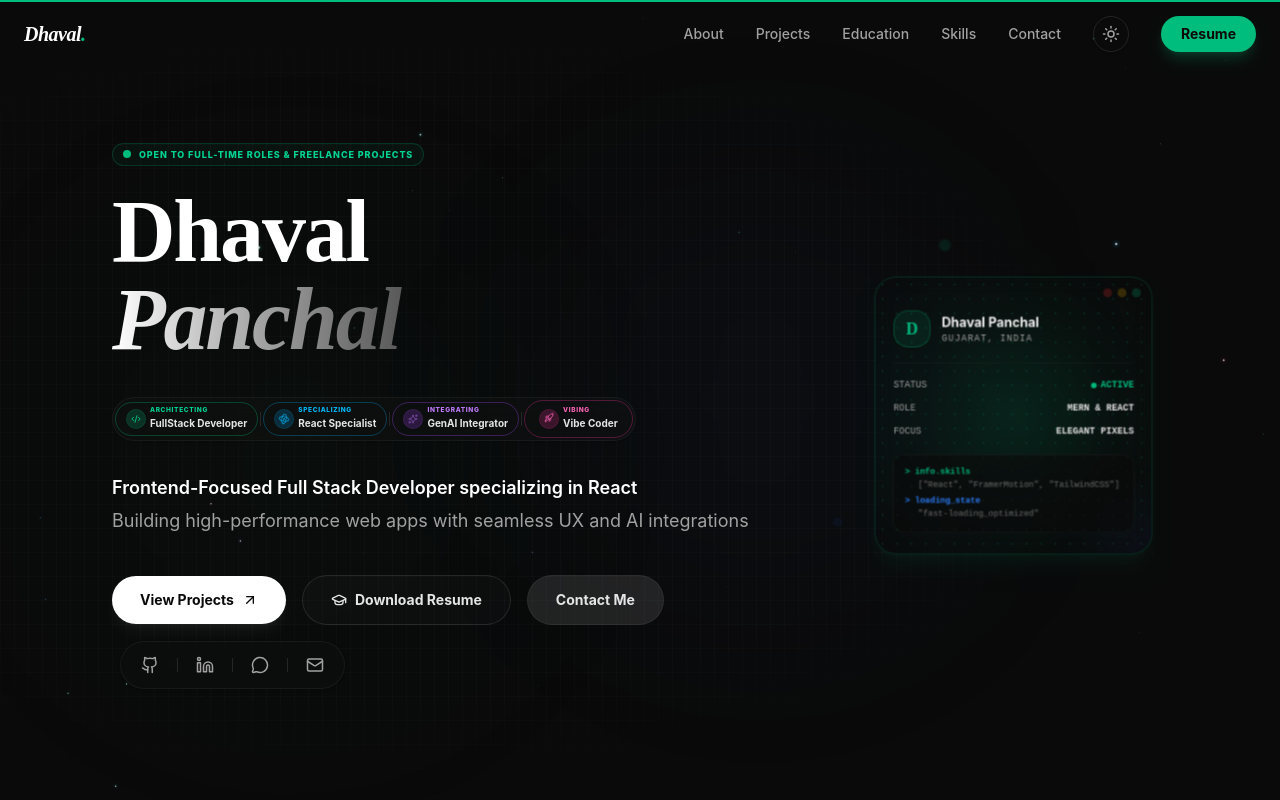
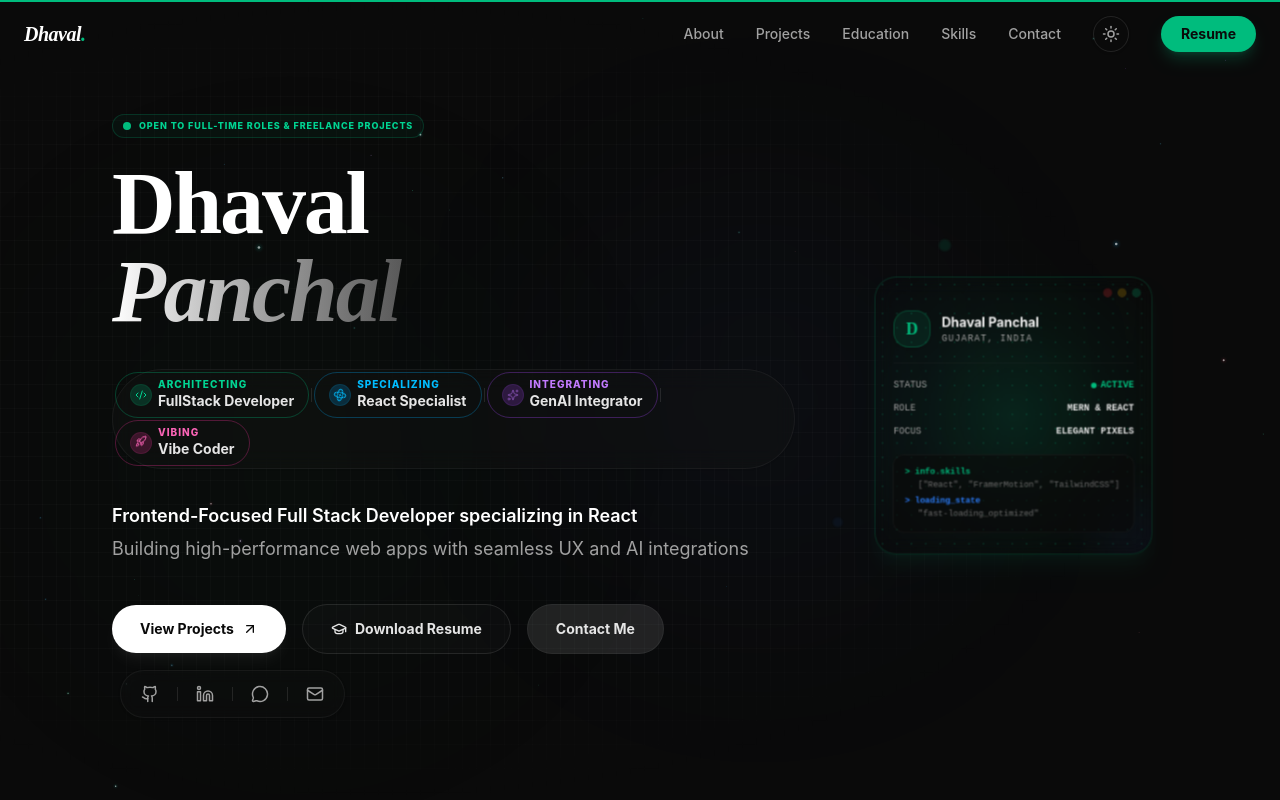
Before and after one commit to Wrap15/My-Portfolio, a React (Vite) app: page / in a window 1280 px wide. Shown: the top 800 px of the page. Built offline with nearby package versions, Linux system fonts and the light colour scheme.

Commit message:
style: refine icon and spacing for skill badges
Adjust padding, icon size, and label spacing to improve visual consistency and readability of the skill showcase components.

```diff
--- a/src/App.tsx
+++ b/src/App.tsx
@@ -377,14 +377,14 @@ const Hero = () => {
                     backgroundColor: "rgba(16, 185, 129, 0.08)",
                     borderColor: "rgba(16, 185, 129, 0.25)"
                   }}
-                  className="flex items-center gap-2 sm:gap-1 px-3 py-1.5 sm:px-2 sm:py-0.5 md:px-2.5 md:py-1 rounded-xl sm:rounded-full border border-emerald-500/20 dark:border-emerald-500/30 bg-emerald-500/8 dark:bg-emerald-500/12 sm:border-transparent sm:bg-transparent sm:dark:bg-transparent transition-colors cursor-default"
+                  className="flex items-center gap-2 sm:gap-1.5 px-3 py-2 sm:px-3 sm:py-1 md:px-3.5 md:py-1.5 rounded-xl sm:rounded-full border border-emerald-500/20 dark:border-emerald-500/30 bg-emerald-500/8 dark:bg-emerald-500/12 sm:border-transparent sm:bg-transparent sm:dark:bg-transparent transition-colors cursor-default"
                 >
-                  <div className="w-4 h-4 sm:w-4 sm:h-4 md:w-5 md:h-5 rounded-full bg-emerald-500/10 dark:bg-emerald-500/20 text-emerald-600 dark:text-emerald-400 flex items-center justify-center shrink-0 border border-emerald-500/10">
-                    <Code2 className="size-[8px] sm:size-[8.5px] md:size-[10px]" />
+                  <div className="w-5 h-5 sm:w-5 sm:h-5 md:w-5.5 md:h-5.5 rounded-full bg-emerald-500/10 dark:bg-emerald-500/20 text-emerald-600 dark:text-emerald-400 flex items-center justify-center shrink-0 border border-emerald-500/10">
+                    <Code2 className="size-[10px] sm:size-[11px] md:size-[12px]" />
                   </div>
                   <div className="text-left">
-                    <p className="text-[4px] sm:text-[5.5px] md:text-[6.5px] text-emerald-500 dark:text-emerald-400 font-extrabold uppercase tracking-widest leading-none mb-0.5">Architecting</p>
-                    <p className="text-[8.5px] sm:text-[9.5px] md:text-[10px] font-bold text-neutral-800 dark:text-neutral-200 whitespace-nowrap">FullStack Developer</p>
+                    <p className="text-[8px] sm:text-[9px] md:text-[10px] text-emerald-500 dark:text-emerald-400 font-extrabold uppercase tracking-widest leading-none mb-0.5">Architecting</p>
+                    <p className="text-xs sm:text-xs md:text-sm font-bold text-neutral-800 dark:text-neutral-200 whitespace-nowrap">FullStack Developer</p>
                   </div>
                 </motion.div>
 
@@ -398,14 +398,14 @@ const Hero = () => {
                     backgroundColor: "rgba(14, 165, 233, 0.08)",
                     borderColor: "rgba(14, 165, 233, 0.25)"
                   }}
-                  className="flex items-center gap-2 sm:gap-1 px-3 py-1.5 sm:px-2 sm:py-0.5 md:px-2.5 md:py-1 rounded-xl sm:rounded-full border border-sky-500/20 dark:border-sky-500/30 bg-sky-500/8 dark:bg-sky-500/12 sm:border-transparent sm:bg-transparent sm:dark:bg-transparent transition-colors cursor-default"
+                  className="flex items-center gap-2 sm:gap-1.5 px-3 py-2 sm:px-3 sm:py-1 md:px-3.5 md:py-1.5 rounded-xl sm:rounded-full border border-sky-500/20 dark:border-sky-500/30 bg-sky-500/8 dark:bg-sky-500/12 sm:border-transparent sm:bg-transparent sm:dark:bg-transparent transition-colors cursor-default"
                 >
-                  <div className="w-4 h-4 sm:w-4 sm:h-4 md:w-5 md:h-5 rounded-full bg-sky-500/10 dark:bg-sky-500/20 text-sky-600 dark:text-sky-400 flex items-center justify-center shrink-0 border border-sky-500/10">
-                    <Atom className="size-[8px] sm:size-[8.5px] md:size-[10px] animate-[spin_6s_linear_infinite]" />
+                  <div className="w-5 h-5 sm:w-5 sm:h-5 md:w-5.5 md:h-5.5 rounded-full bg-sky-500/10 dark:bg-sky-500/20 text-sky-600 dark:text-sky-400 flex items-center justify-center shrink-0 border border-sky-500/10">
+                    <Atom className="size-[10px] sm:size-[11px] md:size-[12px] animate-[spin_6s_linear_infinite]" />
                   </div>
                   <div className="text-left">
-                    <p className="text-[4px] sm:text-[5.5px] md:text-[6.5px] text-sky-500 dark:text-sky-400 font-extrabold uppercase tracking-widest leading-none mb-0.5">Specializing</p>
-                    <p className="text-[8.5px] sm:text-[9.5px] md:text-[10px] font-bold text-neutral-800 dark:text-neutral-200 whitespace-nowrap">React Specialist</p>
+                    <p className="text-[8px] sm:text-[9px] md:text-[10px] text-sky-500 dark:text-sky-400 font-extrabold uppercase tracking-widest leading-none mb-0.5">Specializing</p>
+                    <p className="text-xs sm:text-xs md:text-sm font-bold text-neutral-800 dark:text-neutral-200 whitespace-nowrap">React Specialist</p>
                   </div>
                 </motion.div>
 
@@ -419,14 +419,14 @@ const Hero = () => {
                     backgroundColor: "rgba(168, 85, 247, 0.08)",
                     borderColor: "rgba(168, 85, 247, 0.25)"
                   }}
-                  className="flex items-center gap-2 sm:gap-1 px-3 py-1.5 sm:px-2 sm:py-0.5 md:px-2.5 md:py-1 rounded-xl sm:rounded-full border border-purple-500/20 dark:border-purple-500/30 bg-purple-500/8 dark:bg-purple-500/12 sm:border-transparent sm:bg-transparent sm:dark:bg-transparent transition-colors cursor-default"
+                  className="flex items-center gap-2 sm:gap-1.5 px-3 py-2 sm:px-3 sm:py-1 md:px-3.5 md:py-1.5 rounded-xl sm:rounded-full border border-purple-500/20 dark:border-purple-500/30 bg-purple-500/8 dark:bg-purple-500/12 sm:border-transparent sm:bg-transparent sm:dark:bg-transparent transition-colors cursor-default"
                 >
-                  <div className="w-4 h-4 sm:w-4 sm:h-4 md:w-5 md:h-5 rounded-full bg-purple-500/10 dark:bg-purple-500/20 text-purple-600 dark:text-purple-400 flex items-center justify-center shrink-0 border border-purple-500/10">
-                    <Sparkles className="size-[8px] sm:size-[8.5px] md:size-[10px] animate-pulse" />
+                  <div className="w-5 h-5 sm:w-5 sm:h-5 md:w-5.5 md:h-5.5 rounded-full bg-purple-500/10 dark:bg-purple-500/20 text-purple-600 dark:text-purple-400 flex items-center justify-center shrink-0 border border-purple-500/10">
+                    <Sparkles className="size-[10px] sm:size-[11px] md:size-[12px] animate-pulse" />
                   </div>
                   <div className="text-left">
-                    <p className="text-[4px] sm:text-[5.5px] md:text-[6.5px] text-purple-500 dark:text-purple-400 font-extrabold uppercase tracking-widest leading-none mb-0.5">Integrating</p>
-                    <p className="text-[8.5px] sm:text-[9.5px] md:text-[10px] font-bold text-neutral-800 dark:text-neutral-200 whitespace-nowrap">GenAI Integrator</p>
+                    <p className="text-[8px] sm:text-[9px] md:text-[10px] text-purple-500 dark:text-purple-400 font-extrabold uppercase tracking-widest leading-none mb-0.5">Integrating</p>
+                    <p className="text-xs sm:text-xs md:text-sm font-bold text-neutral-800 dark:text-neutral-200 whitespace-nowrap">GenAI Integrator</p>
                   </div>
                 </motion.div>
 
@@ -440,14 +440,14 @@ const Hero = () => {
                     backgroundColor: "rgba(236, 72, 153, 0.08)",
                     borderColor: "rgba(236, 72, 153, 0.25)"
                   }}
-                  className="flex items-center gap-2 sm:gap-1 px-3 py-1.5 sm:px-2.5 sm:py-1 md:px-3.5 md:py-1.5 rounded-xl sm:rounded-full border border-pink-500/20 dark:border-pink-500/30 bg-pink-500/8 dark:bg-pink-500/12 sm:border-transparent sm:bg-transparent sm:dark:bg-transparent transition-colors cursor-default"
+                  className="flex items-center gap-2 sm:gap-1.5 px-3 py-2 sm:px-3 sm:py-1 md:px-3.5 md:py-1.5 rounded-xl sm:rounded-full border border-pink-500/20 dark:border-pink-500/30 bg-pink-500/8 dark:bg-pink-500/12 sm:border-transparent sm:bg-transparent sm:dark:bg-transparent transition-colors cursor-default"
                 >
-                  <div className="w-4 h-4 sm:w-4 sm:h-4 md:w-5 md:h-5 rounded-full bg-pink-500/10 dark:bg-pink-500/20 text-pink-600 dark:text-pink-400 flex items-center justify-center shrink-0 border border-pink-500/10">
-                    <Rocket className="size-[8px] sm:size-[8.5px] md:size-[10px] animate-[bounce_1.5s_infinite]" />
+                  <div className="w-5 h-5 sm:w-5 sm:h-5 md:w-5.5 md:h-5.5 rounded-full bg-pink-500/10 dark:bg-pink-500/20 text-pink-600 dark:text-pink-400 flex items-center justify-center shrink-0 border border-pink-500/10">
+                    <Rocket className="size-[10px] sm:size-[11px] md:size-[12px] animate-[bounce_1.5s_infinite]" />
                   </div>
                   <div className="text-left">
-                    <p className="text-[4px] sm:text-[5.5px] md:text-[6.5px] text-pink-500 dark:text-pink-400 font-extrabold uppercase tracking-widest leading-none mb-0.5">Vibing</p>
-                    <p className="text-[8.5px] sm:text-[9.5px] md:text-[10px] font-bold text-neutral-800 dark:text-neutral-200 whitespace-nowrap">Vibe Coder</p>
+                    <p className="text-[8px] sm:text-[9px] md:text-[10px] text-pink-500 dark:text-pink-400 font-extrabold uppercase tracking-widest leading-none mb-0.5">Vibing</p>
+                    <p className="text-xs sm:text-xs md:text-sm font-bold text-neutral-800 dark:text-neutral-200 whitespace-nowrap">Vibe Coder</p>
                   </div>
                 </motion.div>
               </div>
@@ -455,7 +455,7 @@ const Hero = () => {
 
             <motion.p
               variants={itemVariants}
-              className="text-base sm:text-lg text-neutral-600 dark:text-neutral-400 max-w-2xl mb-10 leading-relaxed text-left"
+              className="text-base sm:text-lg text-neutral-600 dark:text-neutral-400 max-w-2xl mb-10 leading-relaxed text-left font-sans"
             >
               <span className="text-neutral-950 dark:text-white font-semibold block mb-1">
                 Frontend-Focused Full Stack Developer specializing in React
@@ -465,7 +465,7 @@ const Hero = () => {
 
             <motion.div
               variants={itemVariants}
-              className="flex flex-wrap items-center justify-start gap-4 w-full"
+              className="flex flex-col sm:flex-row flex-wrap items-stretch sm:items-center justify-start gap-4 w-full"
             >
               {/* Primary View Projects */}
               <motion.a
@@ -480,7 +480,7 @@ const Hero = () => {
                   playNavClickSound();
                   document.getElementById('projects')?.scrollIntoView({ behavior: 'smooth' });
                 }}
-                className="px-7 py-3.5 rounded-full bg-emerald-500 hover:bg-emerald-400 text-neutral-950 font-bold dark:bg-white dark:hover:bg-neutral-200 transition-colors flex items-center justify-center gap-2 group shadow-lg shadow-emerald-500/10 dark:shadow-white/5 text-sm cursor-pointer whitespace-nowrap"
+                className="w-full sm:w-auto px-7 py-3.5 rounded-full bg-emerald-500 hover:bg-emerald-400 text-neutral-950 font-bold dark:bg-white dark:hover:bg-neutral-200 transition-colors flex items-center justify-center gap-2 group shadow-lg shadow-emerald-500/10 dark:shadow-white/5 text-sm cursor-pointer whitespace-nowrap"
               >
                 <span>View Projects</span>
                 <ArrowUpRight size={16} className="group-hover:translate-x-0.5 group-hover:-translate-y-0.5 transition-transform" />
@@ -494,7 +494,7 @@ const Hero = () => {
                 target="_blank"
                 rel="noopener noreferrer"
                 onClick={playResumeChime}
-                className="px-7 py-3.5 rounded-full border border-neutral-300 dark:border-white/10 hover:border-neutral-400 dark:hover:border-white/20 text-neutral-800 dark:text-neutral-200 font-bold transition-all flex items-center justify-center gap-2 text-sm cursor-pointer bg-neutral-100/30 dark:bg-white/[0.02]"
+                className="w-full sm:w-auto px-7 py-3.5 rounded-full border border-neutral-300 dark:border-white/10 hover:border-neutral-400 dark:hover:border-white/20 text-neutral-800 dark:text-neutral-200 font-bold transition-all flex items-center justify-center gap-2 text-sm cursor-pointer bg-neutral-100/30 dark:bg-white/[0.02]"
               >
                 <GraduationCap size={16} />
                 <span>Download Resume</span>
@@ -510,12 +510,12 @@ const Hero = () => {
                   playNavClickSound();
                   document.getElementById('contact')?.scrollIntoView({ behavior: 'smooth' });
                 }}
-                className="px-7 py-3.5 rounded-full bg-neutral-950 hover:bg-neutral-800 dark:bg-white/10 dark:hover:bg-white/15 text-white dark:text-neutral-200 font-bold transition-all flex items-center justify-center text-sm cursor-pointer border border-neutral-800 dark:border-white/5 text-center"
+                className="w-full sm:w-auto px-7 py-3.5 rounded-full bg-neutral-950 hover:bg-neutral-800 dark:bg-white/10 dark:hover:bg-white/15 text-white dark:text-neutral-200 font-bold transition-all flex items-center justify-center text-sm cursor-pointer border border-neutral-800 dark:border-white/5 text-center"
               >
                 <span>Contact Me</span>
               </motion.a>
 
-              <div className="flex items-center justify-center gap-4.5 bg-neutral-100/50 dark:bg-neutral-900/25 px-5 py-3.5 rounded-full border border-neutral-200/40 dark:border-white/5 backdrop-blur-sm shadow-sm md:ml-2">
+              <div className="w-full sm:w-auto flex items-center justify-center gap-4.5 bg-neutral-100/50 dark:bg-neutral-900/25 px-5 py-3.5 rounded-full border border-neutral-200/40 dark:border-white/5 backdrop-blur-sm shadow-sm md:ml-2">
                 <a href="https://github.com/Wrap15" target="_blank" rel="noreferrer" className="text-neutral-500 dark:text-neutral-400 hover:text-neutral-950 dark:hover:text-white transition-all duration-200" title="GitHub"><Github size={18} /></a>
                 <div className="w-px h-3.5 bg-neutral-300 dark:bg-white/10" />
                 <a href="https://www.linkedin.com/in/dhaval-panchal-726a0625b/" target="_blank" rel="noreferrer" className="text-neutral-500 dark:text-neutral-400 hover:text-neutral-950 dark:hover:text-white transition-all duration-200" title="LinkedIn"><Linkedin size={18} /></a>
@@ -787,7 +787,7 @@ const Projects = () => {
                 animate={{ opacity: 1 }}
                 exit={{ opacity: 0 }}
                 transition={{ duration: 0.3 }}
-                className="grid md:grid-cols-2 lg:grid-cols-3 gap-8"
+                className="grid grid-cols-1 md:grid-cols-2 lg:grid-cols-3 gap-6 md:gap-8"
               >
                 {[1, 2, 3].map((n) => (
                   <ProjectSkeleton key={n} />
@@ -800,7 +800,7 @@ const Projects = () => {
                 animate={{ opacity: 1, y: 0 }}
                 exit={{ opacity: 0, y: -15 }}
                 transition={{ duration: 0.15 }}
-                className="grid md:grid-cols-2 lg:grid-cols-3 gap-8"
+                className="grid grid-cols-1 md:grid-cols-2 lg:grid-cols-3 gap-6 md:gap-8"
               >
                 {featuredProjects.map((project, i) => (
                   <ProjectCard
```
